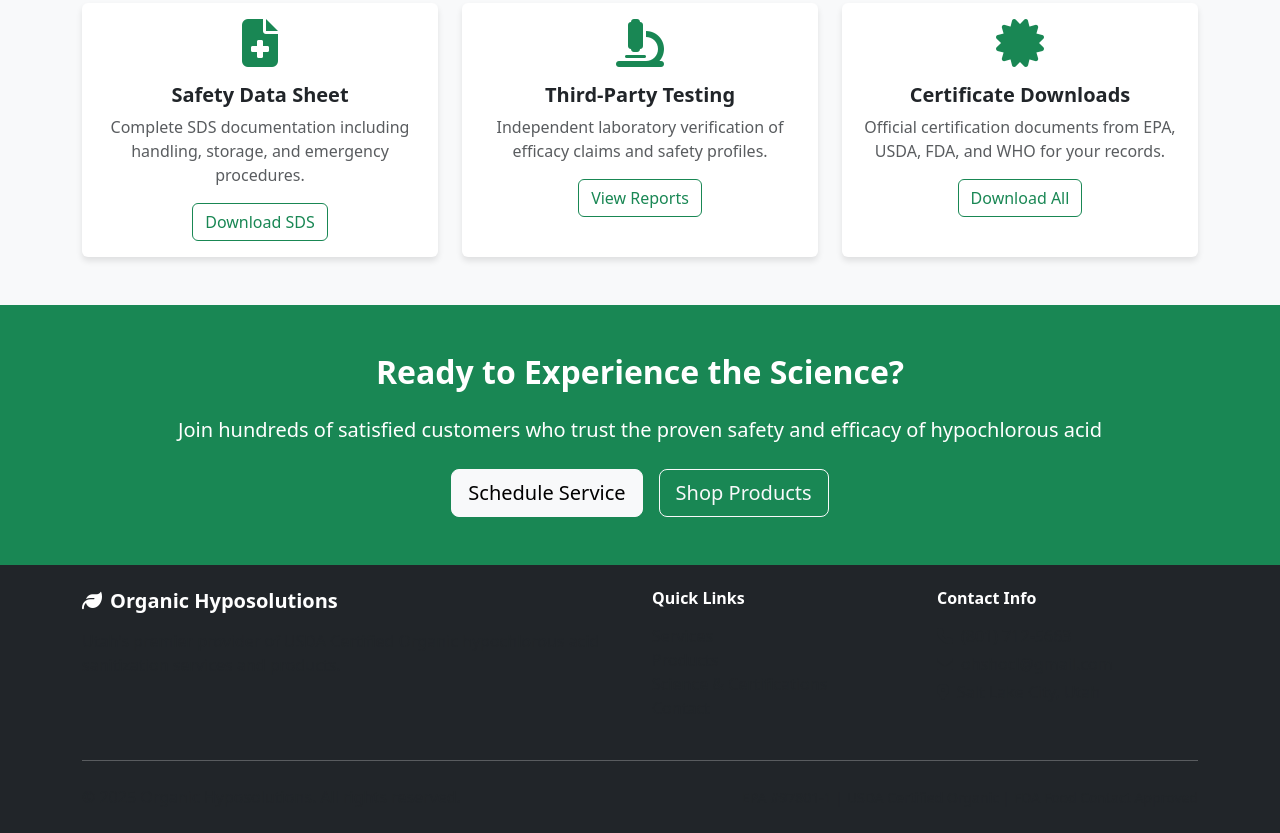
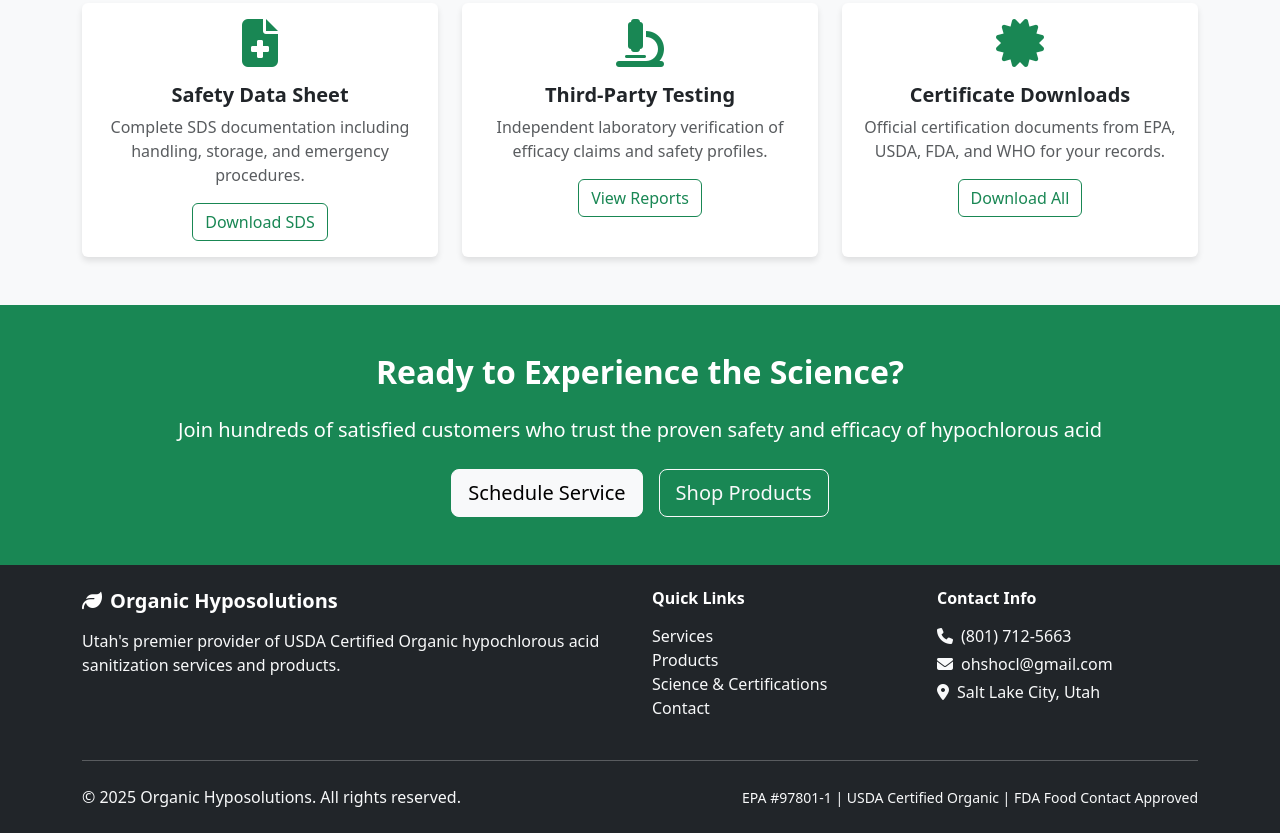
Before and after one commit to Ohshocl/organichyposolutions-website, a plain HTML site: page science-certifications.html in a window 1280 px wide. Shown: the part 3726-4559 px from the top of the page. Drawn offline with nearby package versions, Linux system fonts and the light colour scheme.

Commit message:
Update science-certifications.html

```diff
--- a/science-certifications.html
+++ b/science-certifications.html
@@ -392,26 +392,26 @@
                     <h5 class="fw-bold mb-3">
                         <i class="fas fa-leaf me-2"></i>Organic Hyposolutions
                     </h5>
-                    <p class="text-muted">Utah's premier provider of USDA Certified Organic hypochlorous acid sanitization services and products.</p>
+                    <p class="text-light">Utah's premier provider of USDA Certified Organic hypochlorous acid sanitization services and products.</p>
                 </div>
                 <div class="col-md-3">
                     <h6 class="fw-bold mb-3">Quick Links</h6>
                     <ul class="list-unstyled">
-                        <li><a href="services.html" class="text-muted text-decoration-none">Services</a></li>
-                        <li><a href="products.html" class="text-muted text-decoration-none">Products</a></li>
-                        <li><a href="science-certifications.html" class="text-muted text-decoration-none">Science & Certifications</a></li>
-                        <li><a href="contact.html" class="text-muted text-decoration-none">Contact</a></li>
+                        <li><a href="services.html" class="text-light text-decoration-none">Services</a></li>
+                        <li><a href="products.html" class="text-light text-decoration-none">Products</a></li>
+                        <li><a href="science-certifications.html" class="text-light text-decoration-none">Science & Certifications</a></li>
+                        <li><a href="contact.html" class="text-light text-decoration-none">Contact</a></li>
                     </ul>
                 </div>
                 <div class="col-md-3">
                     <h6 class="fw-bold mb-3">Contact Info</h6>
-                    <p class="text-muted mb-1">
+                    <p class="text-light mb-1">
                         <i class="fas fa-phone me-2"></i>(801) 712-5663
                     </p>
-                    <p class="text-muted mb-1">
+                    <p class="text-light mb-1">
                         <i class="fas fa-envelope me-2"></i>ohshocl@gmail.com
                     </p>
-                    <p class="text-muted">
+                    <p class="text-light">
                         <i class="fas fa-map-marker-alt me-2"></i>Salt Lake City, Utah
                     </p>
                 </div>
@@ -419,10 +419,10 @@
             <hr class="my-4">
             <div class="row align-items-center">
                 <div class="col-md-6">
-                    <p class="mb-0 text-muted">&copy; 2025 Organic Hyposolutions. All rights reserved.</p>
+                    <p class="mb-0 text-light">&copy; 2025 Organic Hyposolutions. All rights reserved.</p>
                 </div>
                 <div class="col-md-6 text-md-end">
-                    <small class="text-muted">EPA #97801-1 | USDA Certified Organic | FDA Food Contact Approved</small>
+                    <small class="text-light">EPA #97801-1 | USDA Certified Organic | FDA Food Contact Approved</small>
                 </div>
             </div>
         </div>
```
